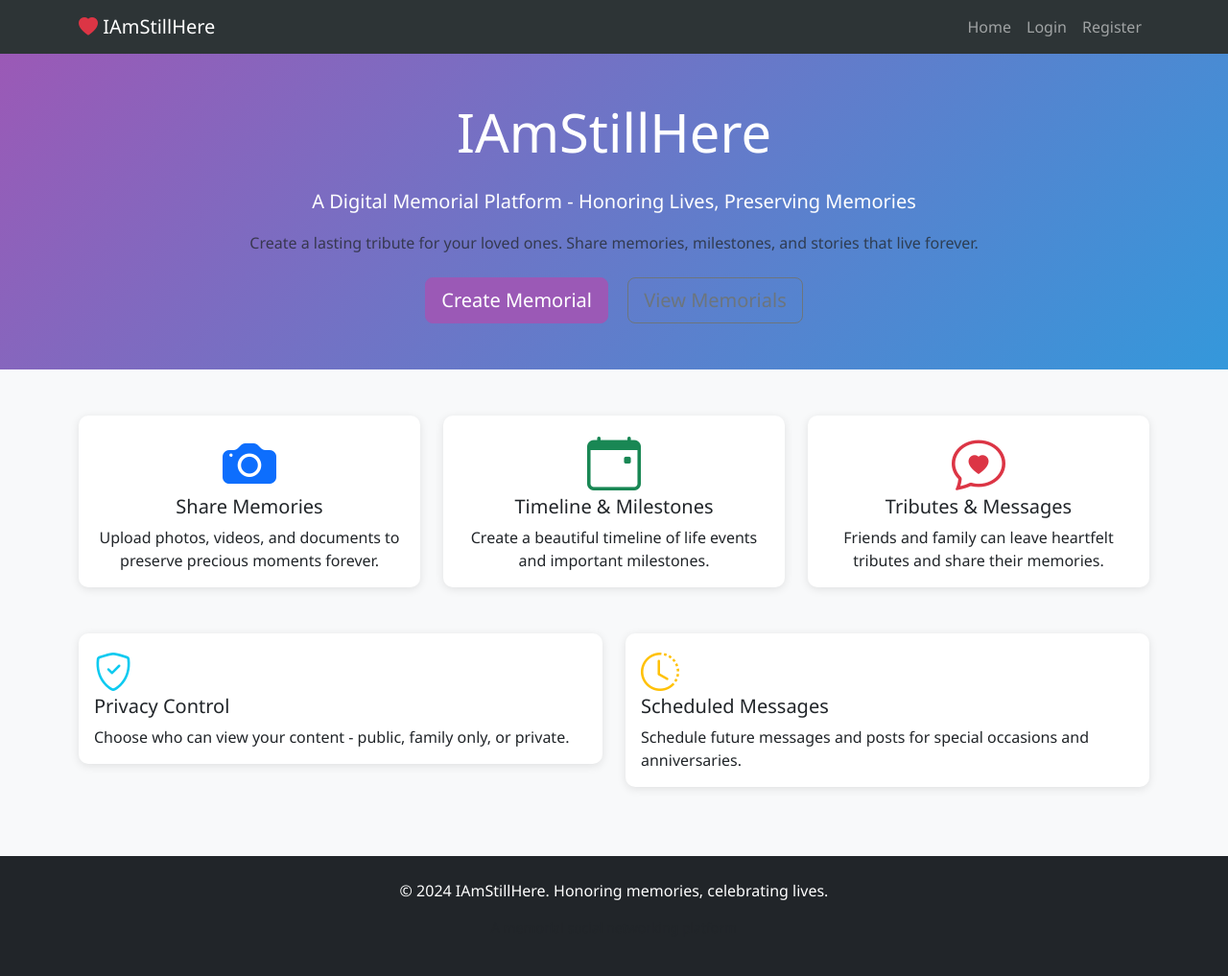
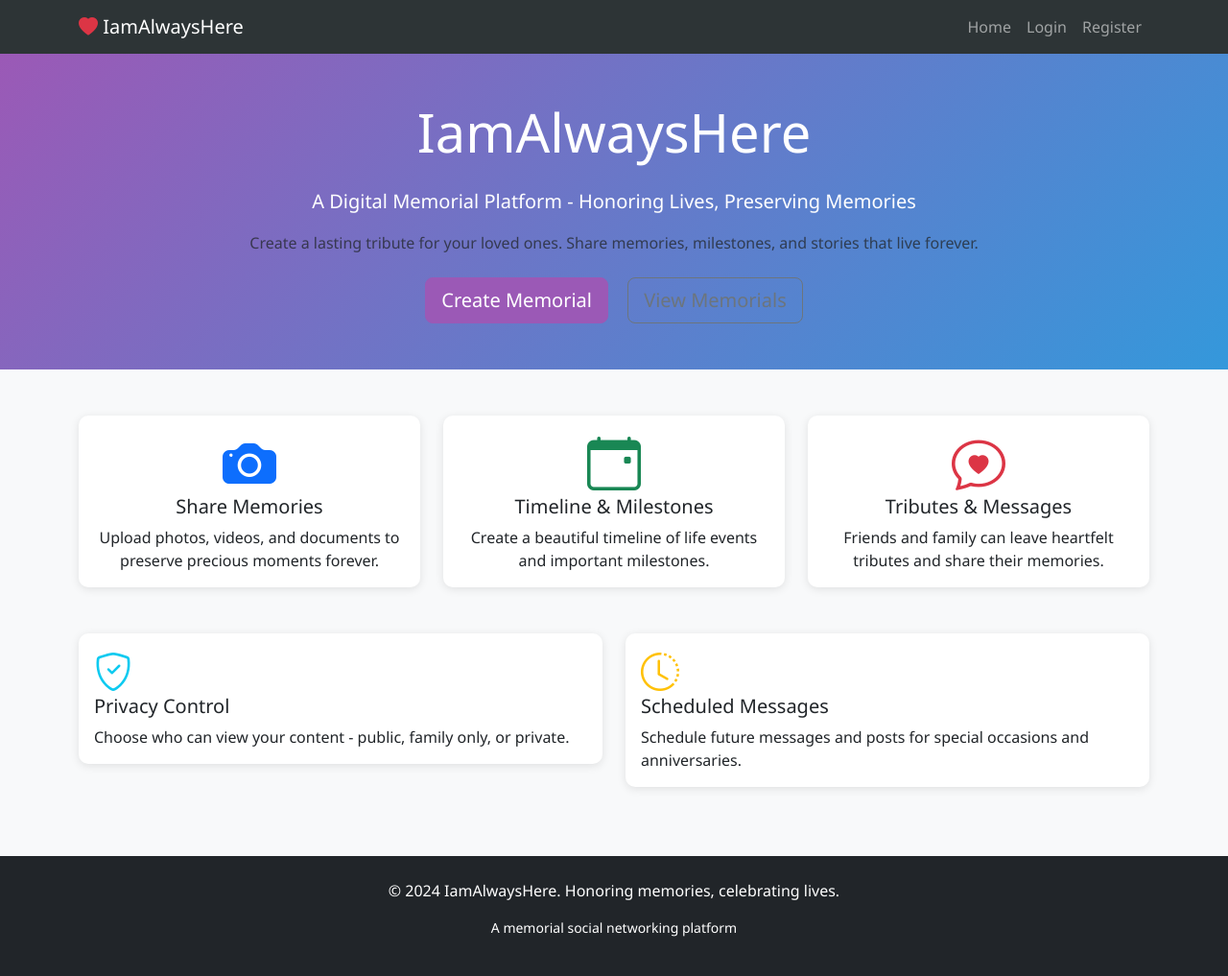
Before and after one commit to IamHammadDevX/IAmStillHere-Eternal-Legacy-Platform, a PHP site: page /IAmStillHere/ in a window 1280 px wide. Shown: the whole page at 96% size. Run offline with PHP 8.4, Linux system fonts and the light colour scheme.

Commit message:
Changed name to "IamAlwaysHere" (same as the domain name)

```diff
--- a/frontend/admin.php
+++ b/frontend/admin.php
@@ -3,7 +3,7 @@
 <head>
     <meta charset="UTF-8">
     <meta name="viewport" content="width=device-width, initial-scale=1.0">
-    <title>Admin Dashboard - IAmStillHere</title>
+    <title>Admin Dashboard - IamAlwaysHere</title>
     <link href="https://cdn.jsdelivr.net/npm/bootstrap@5.3.0/dist/css/bootstrap.min.css" rel="stylesheet">
     <link rel="stylesheet" href="https://cdn.jsdelivr.net/npm/bootstrap-icons@1.11.0/font/bootstrap-icons.css">
     <link rel="stylesheet" href="css/style.css">
@@ -12,7 +12,7 @@
     <nav class="navbar navbar-expand-lg navbar-dark bg-dark">
         <div class="container">
             <a class="navbar-brand" href="../index.php">
-                <i class="bi bi-heart-fill text-danger"></i> IAmStillHere
+                <i class="bi bi-heart-fill text-danger"></i> IamAlwaysHere
             </a>
             <div class="ms-auto">
                 <span class="text-white me-3">Admin Panel</span>
--- a/frontend/dashboard.php
+++ b/frontend/dashboard.php
@@ -3,7 +3,7 @@
 <head>
     <meta charset="UTF-8">
     <meta name="viewport" content="width=device-width, initial-scale=1.0">
-    <title>Dashboard - IAmStillHere</title>
+    <title>Dashboard - IamAlwaysHere</title>
     <link href="https://cdn.jsdelivr.net/npm/bootstrap@5.3.0/dist/css/bootstrap.min.css" rel="stylesheet">
     <link rel="stylesheet" href="https://cdn.jsdelivr.net/npm/bootstrap-icons@1.11.0/font/bootstrap-icons.css">
     <link rel="stylesheet" href="css/style.css">
@@ -12,7 +12,7 @@
     <nav class="navbar navbar-expand-lg navbar-dark bg-dark">
         <div class="container">
             <a class="navbar-brand" href="../index.php">
-                <i class="bi bi-heart-fill text-danger"></i> IAmStillHere
+                <i class="bi bi-heart-fill text-danger"></i> IamAlwaysHere
             </a>
             <div class="ms-auto">
                 <span class="text-white me-3" id="user-name"></span>
--- a/frontend/login.php
+++ b/frontend/login.php
@@ -3,7 +3,7 @@
 <head>
     <meta charset="UTF-8">
     <meta name="viewport" content="width=device-width, initial-scale=1.0">
-    <title>Login - IAmStillHere</title>
+    <title>Login - IamAlwaysHere</title>
     <link href="https://cdn.jsdelivr.net/npm/bootstrap@5.3.0/dist/css/bootstrap.min.css" rel="stylesheet">
     <link rel="stylesheet" href="https://cdn.jsdelivr.net/npm/bootstrap-icons@1.11.0/font/bootstrap-icons.css">
     <link rel="stylesheet" href="css/style.css">
@@ -12,7 +12,7 @@
     <nav class="navbar navbar-expand-lg navbar-dark bg-dark">
         <div class="container">
             <a class="navbar-brand" href="../index.php">
-                <i class="bi bi-heart-fill text-danger"></i> IAmStillHere
+                <i class="bi bi-heart-fill text-danger"></i> IamAlwaysHere
             </a>
         </div>
     </nav>
--- a/frontend/memorials.php
+++ b/frontend/memorials.php
@@ -3,7 +3,7 @@
 <head>
     <meta charset="UTF-8">
     <meta name="viewport" content="width=device-width, initial-scale=1.0">
-    <title>View Memorials - IAmStillHere</title>
+    <title>View Memorials - IamAlwaysHere</title>
     <link href="https://cdn.jsdelivr.net/npm/bootstrap@5.3.0/dist/css/bootstrap.min.css" rel="stylesheet">
     <link rel="stylesheet" href="https://cdn.jsdelivr.net/npm/bootstrap-icons@1.11.0/font/bootstrap-icons.css">
     <link rel="stylesheet" href="css/style.css">
@@ -12,7 +12,7 @@
     <nav class="navbar navbar-expand-lg navbar-dark bg-dark">
         <div class="container">
             <a class="navbar-brand" href="../index.php">
-                <i class="bi bi-heart-fill text-danger"></i> IAmStillHere
+                <i class="bi bi-heart-fill text-danger"></i> IamAlwaysHere
             </a>
             <button class="navbar-toggler" type="button" data-bs-toggle="collapse" data-bs-target="#navbarNav">
                 <span class="navbar-toggler-icon"></span>
--- a/frontend/register.php
+++ b/frontend/register.php
@@ -3,7 +3,7 @@
 <head>
     <meta charset="UTF-8">
     <meta name="viewport" content="width=device-width, initial-scale=1.0">
-    <title>Register - IAmStillHere</title>
+    <title>Register - IamAlwaysHere</title>
     <link href="https://cdn.jsdelivr.net/npm/bootstrap@5.3.0/dist/css/bootstrap.min.css" rel="stylesheet">
     <link rel="stylesheet" href="https://cdn.jsdelivr.net/npm/bootstrap-icons@1.11.0/font/bootstrap-icons.css">
     <link rel="stylesheet" href="css/style.css">
@@ -12,7 +12,7 @@
     <nav class="navbar navbar-expand-lg navbar-dark bg-dark">
         <div class="container">
             <a class="navbar-brand" href="../index.php">
-                <i class="bi bi-heart-fill text-danger"></i> IAmStillHere
+                <i class="bi bi-heart-fill text-danger"></i> IamAlwaysHere
             </a>
         </div>
     </nav>
--- a/index.php
+++ b/index.php
@@ -3,7 +3,7 @@
 <head>
     <meta charset="UTF-8">
     <meta name="viewport" content="width=device-width, initial-scale=1.0">
-    <title>IAmStillHere - Memorial Social Network</title>
+    <title>IamAlwaysHere - Memorial Social Network</title>
     <link href="https://cdn.jsdelivr.net/npm/bootstrap@5.3.0/dist/css/bootstrap.min.css" rel="stylesheet">
     <link rel="stylesheet" href="https://cdn.jsdelivr.net/npm/bootstrap-icons@1.11.0/font/bootstrap-icons.css">
     <link rel="stylesheet" href="frontend/css/style.css">
@@ -12,7 +12,7 @@
     <nav class="navbar navbar-expand-lg navbar-dark bg-dark">
         <div class="container">
             <a class="navbar-brand" href="index.php">
-                <i class="bi bi-heart-fill text-danger"></i> IAmStillHere
+                <i class="bi bi-heart-fill text-danger"></i> IamAlwaysHere
             </a>
             <button class="navbar-toggler" type="button" data-bs-toggle="collapse" data-bs-target="#navbarNav">
                 <span class="navbar-toggler-icon"></span>
@@ -47,7 +47,7 @@
 
     <div class="hero-section text-center py-5">
         <div class="container">
-            <h1 class="display-4 mb-4">IAmStillHere</h1>
+            <h1 class="display-4 mb-4">IamAlwaysHere</h1>
             <p class="lead">A Digital Memorial Platform - Honoring Lives, Preserving Memories</p>
             <p class="text-muted">Create a lasting tribute for your loved ones. Share memories, milestones, and stories that live forever.</p>
             <div class="mt-4">
@@ -112,8 +112,8 @@
 
     <footer class="bg-dark text-white text-center py-4 mt-5">
         <div class="container">
-            <p>&copy; 2024 IAmStillHere. Honoring memories, celebrating lives.</p>
-            <p class="text-muted small">A memorial social networking platform</p>
+            <p>&copy; 2024 IamAlwaysHere. Honoring memories, celebrating lives.</p>
+            <p class="small">A memorial social networking platform</p>
         </div>
     </footer>
 
```
Also changed, not shown: frontend/profile.php (+2 -49 lines).
